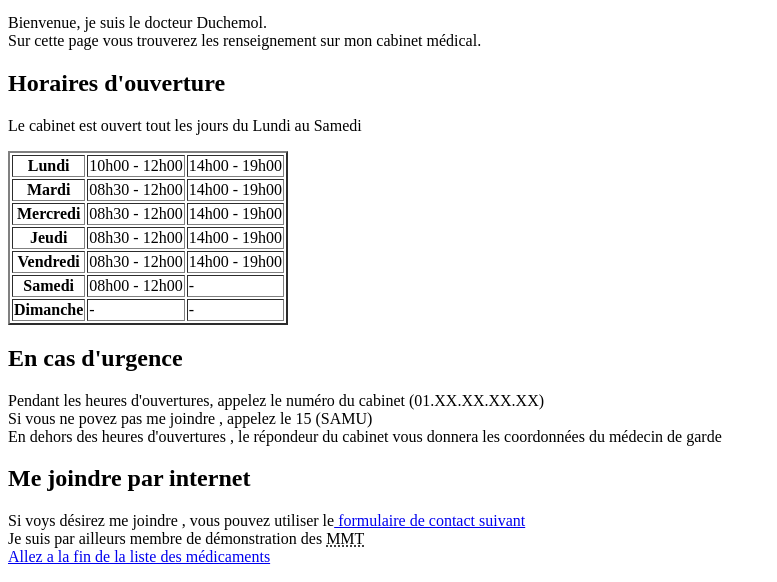
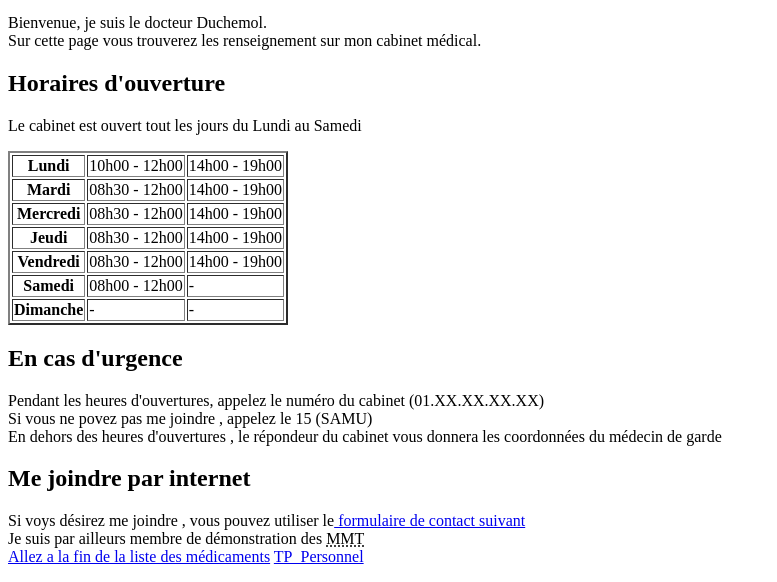
Before and after one commit to perhezig/perhezig.github.io, a plain HTML site: page index.html in a window 1280 px wide. Shown: the part 311-893 px from the top of the page, without its empty margins (0-777 px from the left). Drawn offline with Linux system fonts and the light colour scheme.

Commit message:
Update index.html

```diff
--- a/index.html
+++ b/index.html
@@ -88,5 +88,5 @@
 		 Je suis par ailleurs membre de démonstration des <abbr title="Médecin Maitre-Toile">MMT</abbr> <br>
 
 		 <a href=" medicament.html#fin "   > Allez a la fin de la liste des médicaments</a> <!-- allez aux dernier médicameents de la liste -->
-
+<a href="index2.html"  > TP_Personnel</a>
 </body>
```
